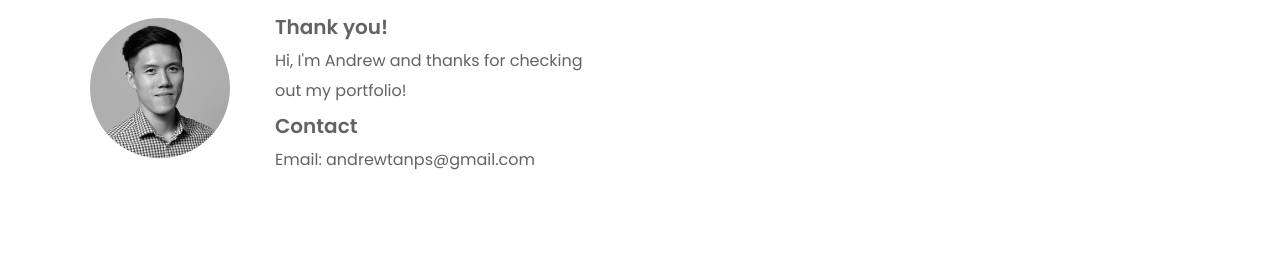
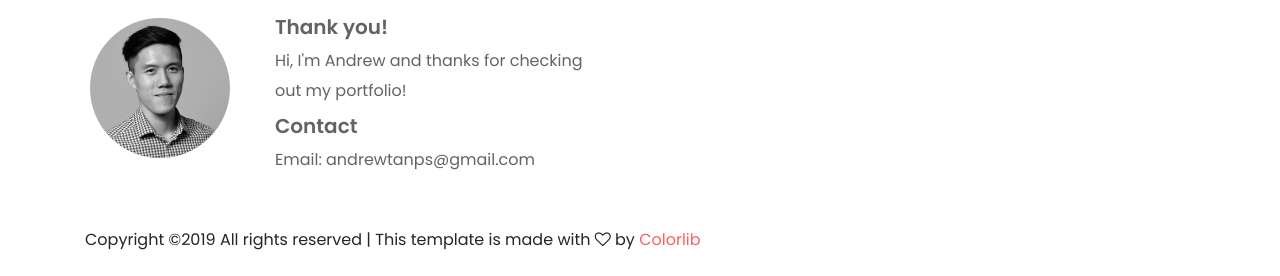
Before and after one commit to andrewtan2903/Andrew-Tan-Porfolio, a website: page index.html in a window 1280 px wide. Shown: the part 902-1178 px from the top of the page. Before the commit the page ends 1107 px from the top, so only its background shows below. Drawn offline with Linux system fonts and the light colour scheme.

Commit message:
changes 2

```diff
--- a/index.html
+++ b/index.html
@@ -107,6 +107,14 @@
                             <p class="my-name"><span class="thank-you">Thank you!</span><br>Hi, I'm Andrew and thanks for checking out my portfolio!<br><span class="contact">Contact</span><br>Email: andrewtanps@gmail.com</p></p>
                         </div>
                     </div>
+                    <div class="footer-content d-flex align-items-center justify-content-between">
+                        <!-- Copywrite Text -->
+                        <div class="copywrite-text">
+                            <p><!-- Link back to Colorlib can't be removed. Template is licensed under CC BY 3.0. -->
+Copyright &copy;<script>document.write(new Date().getFullYear());</script> All rights reserved | This template is made with <i class="fa fa-heart-o" aria-hidden="true"></i> by <a href="https://colorlib.com" target="_blank">Colorlib</a>
+<!-- Link back to Colorlib can't be removed. Template is licensed under CC BY 3.0. --></p>
+                        </div>
+                    </div>
                 </div>
             </div>
         </div>
```
